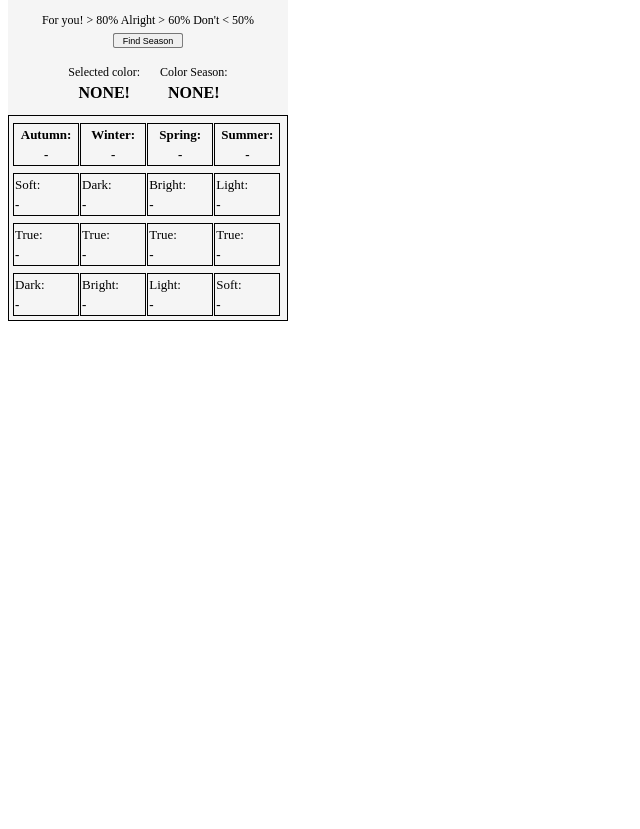
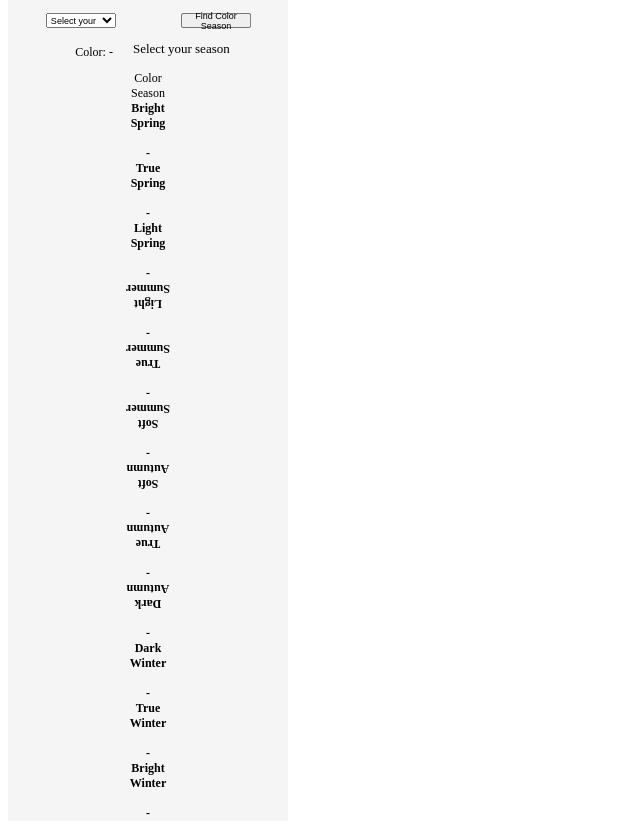
Before and after one commit to condra15/SCA-Fashion-shopper, a browser extension: page index.html in a window 1280 px wide. Shown: the part 38-867 px from the top of the page, without its empty margins (0-640 px from the left). Before the commit the page ends 800 px from the top, so only its background shows below. Drawn offline with Linux system fonts and the light colour scheme; a web font is replaced by a local one.

Commit message:
Update index.html

```diff
--- a/index.html
+++ b/index.html
@@ -3,44 +3,54 @@
 <script type="module" src="script.js"></script>
 
 <div class="container">
-    <!-- <div class="inner"> -->
-        <h1 class="heading">SCA Fashion Shopper</h1>
-        <div class="explanation"> For you! &gt; 80%   Alright &gt; 60%   Don't &lt; 50% </div>
-        <div class="btn-box">
-            <button class="btn">Find Season</button>
+    <h1 class="heading">SCA Fashion Shopper</h1>
+    <div class="btn-box">
+        <select name="picker" class="btn pick" id="picker">
+            <option disabled selected>Select your season:</option>
+            <option value="Dark Winter">Dark Winter</option>
+            <option value="True Winter">True Winter</option>
+            <option value="Bright Winter">Bright Winter</option>
+            <option value="Bright Spring">Bright Spring</option>
+            <option value="True Spring">True Spring</option>
+            <option value="Light Spring">Light Spring</option>
+            <option value="Light Summer">Light Summer</option>
+            <option value="True Summer">True Summer</option>
+            <option value="Soft Summer">Soft Summer</option>
+            <option value="Soft Autumn">Soft Autumn</option>
+            <option value="True Autumn">True Autumn</option>
+            <option value="Dark Autumn">Dark Autumn</option>
+        </select>
+        <button class="btn find">Find Color Season</button>
+    </div>
+    <div class="infobox">
+        <p class="info hex">Color: - <br></p>
+        <p class="info season">Select your season<br></p>
+    </div>
+    <div class="bottom">
+        <div class="sca-info">Color<br>Season</div>
+        <div class="wheel">
+            <span style="--i:0;"></span>
+            <span style="--i:1;"></span>
+            <span style="--i:2;"></span>
+            <span style="--i:3;"></span>
+            <span style="--i:4;"></span>
+            <span style="--i:5;"></span>
+            <div class="words">
+                <b style="--i:0;"> <div>Bright<br>Spring</div><br><div class="brightspring outputs">-</div></b>
+                <b style="--i:1;"> <div>True<br>Spring</div><br><div class="truspring outputs">-</div></b>
+                <b style="--i:2;"> <div>Light<br>Spring</div><br><div class="lightspring outputs">-</div></b>
+                <b style="--i:3;"> <div style="transform: rotate(180deg);">Light<br>Summer</div><br><div style="transform: rotate(180deg);" class="lightsummer outputs">-</div></b>
+                <b style="--i:4;"> <div style="transform: rotate(180deg);">True<br>Summer</div><br><div style="transform: rotate(180deg);" class="trusummer outputs">-</div></b>
+                <b style="--i:5;"> <div style="transform: rotate(180deg);">Soft<br>Summer</div><br><div style="transform: rotate(180deg);" class="softsummer outputs">-</div></b>
+                <b style="--i:6;"> <div style="transform: rotate(180deg);">Soft<br>Autumn</div><br><div style="transform: rotate(180deg);" class="softautumn outputs">-</div></b>
+                <b style="--i:7;"> <div style="transform: rotate(180deg);">True<br>Autumn</div><br><div style="transform: rotate(180deg);" class="truautumn outputs">-</div></b>
+                <b style="--i:8;"> <div style="transform: rotate(180deg);">Dark<br>Autumn</div><br><div style="transform: rotate(180deg);" class="darkautumn outputs">-</div></b>
+                <b style="--i:9;"> <div>Dark<br>Winter</div><br><div class="darkwinter outputs">-</div></b>
+                <b style="--i:10;"> <div>True<br>Winter</div><br><div class="truwinter outputs">-</div></b>
+                <b style="--i:11;"> <div>Bright<br>Winter</div><br><div class="brightwinter outputs">-</div></b>
+            </div>
         </div>
-        <div class="infobox">
-            <p class="info">Selected color: <br> <strong><span class="hex-info">None!</span></strong></p>
-            <p class="info">Color Season: <br> <strong><span class="sca-info">None!</span></strong></p>
-        </div>
-
- <table class="tableId">
-    <tr class="seasons">
-        <th class="season autumncell">Autumn:<br> <span class="autumn">-</span></th>
-        <th class="season ">Winter:<br> <span class="winter">-</span></th>
-        <th class="season">Spring:<br> <span class="spring">-</span></th>
-        <th class="season">Summer:<br> <span class="summer">-</span></th>
-    </tr>
-    <tr class="advanced">
-        <td class="season flow ">Soft:<br><strong><span class="soft">-</span></strong></td>
-        <td class="season flow">Dark:<br><strong><span class="dark">-</span></strong></td>
-        <td class="season flow">Bright:<br><strong><span class="bright">-</span></strong></td>
-        <td class="season flow">Light:<br><strong><span class="light">-</span></strong></td>
-    </tr>
-    <tr class="advanced">
-        <td class="season flow">True:<br><strong><span class="tru autumntrue">-</span></strong></td>
-        <td class="season flow">True:<br><strong><span class="tru wintertrue">-</span></strong></td>
-        <td class="season flow">True:<br><strong><span class="tru springtrue">-</span></strong></td>
-        <td class="season flow">True:<br><strong><span class="tru summertrue">-</span></strong></td>
-
-    </tr>
-    <tr class="advanced">
-        <td class="season flow">Dark:<br><strong><span class="dark">-</span></strong></td>
-        <td class="season flow">Bright:<br><strong><span class="bright">-</span></strong></td>
-        <td class="season flow">Light:<br><strong><span class="light">-</span></strong></td>
-        <td class="season flow">Soft:<br><strong><span class="soft">-</span></strong></td>
-    </tr>
- </table>
+    </div>
     <!-- <div class="palette">
         <div class="swatch"></div>
         <div class="swatch"></div>
```
